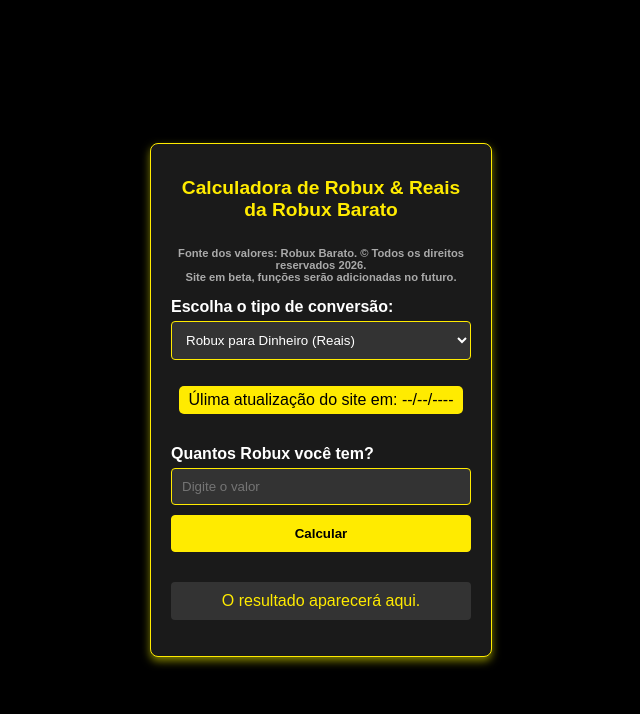
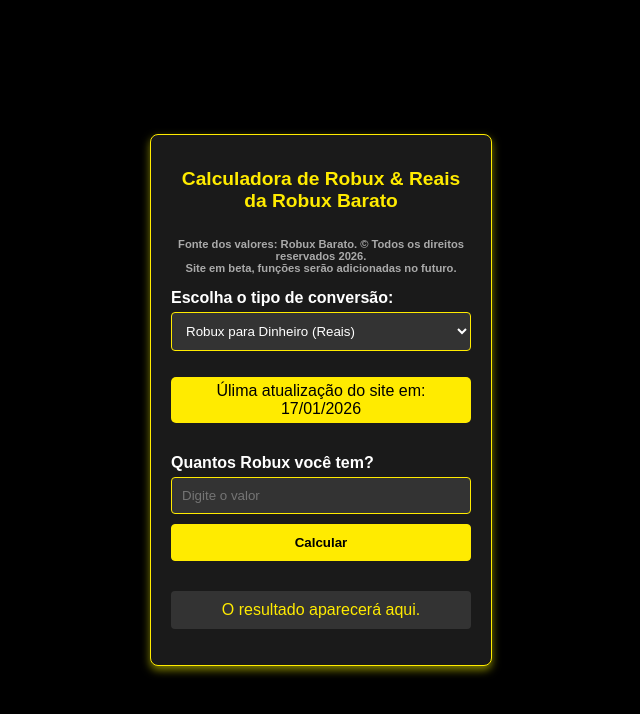
Before and after one commit to Flake888sites/Calculadora-robux-robux-barato-, a plain HTML site: page index.html in a window 1280 px wide. Shown: the whole page, without its empty margins (319-959 px from the left). Drawn offline with Linux system fonts and the light colour scheme.

Commit message:
Update index.html

```diff
--- a/index.html
+++ b/index.html
@@ -18,7 +18,7 @@
             <option value="retr">Dinheiro (Reais) para Robux</option>
             <option value="gpprice">Preço da Gamepass (para ganhar X Robux.)</option>
         </select>
-        <p id="updateDate">Úlima atualização do site em: --/--/----</p>
+        <p id="updateDate">Úlima atualização do site em: 17/01/2026</p>
 
         <label for="amountInput" id="amountLabel">Quantos Robux você tem?</label>
         <input type="number" id="amountInput" placeholder="Digite o valor" min="0">
```
